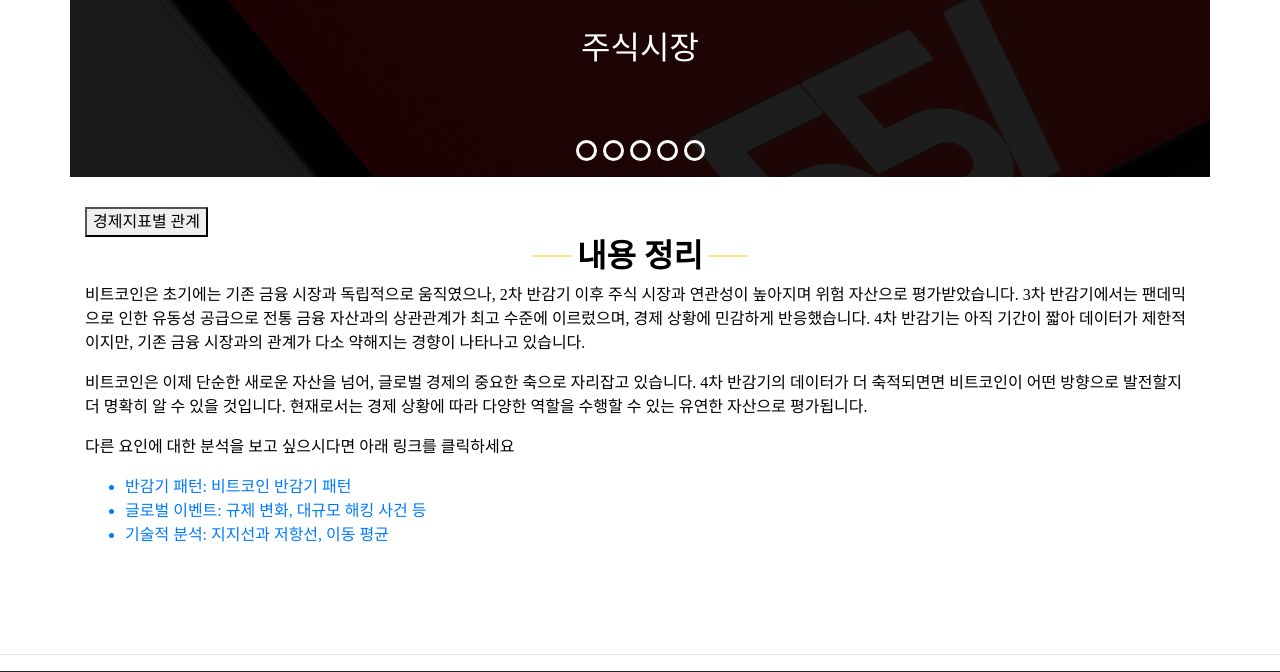
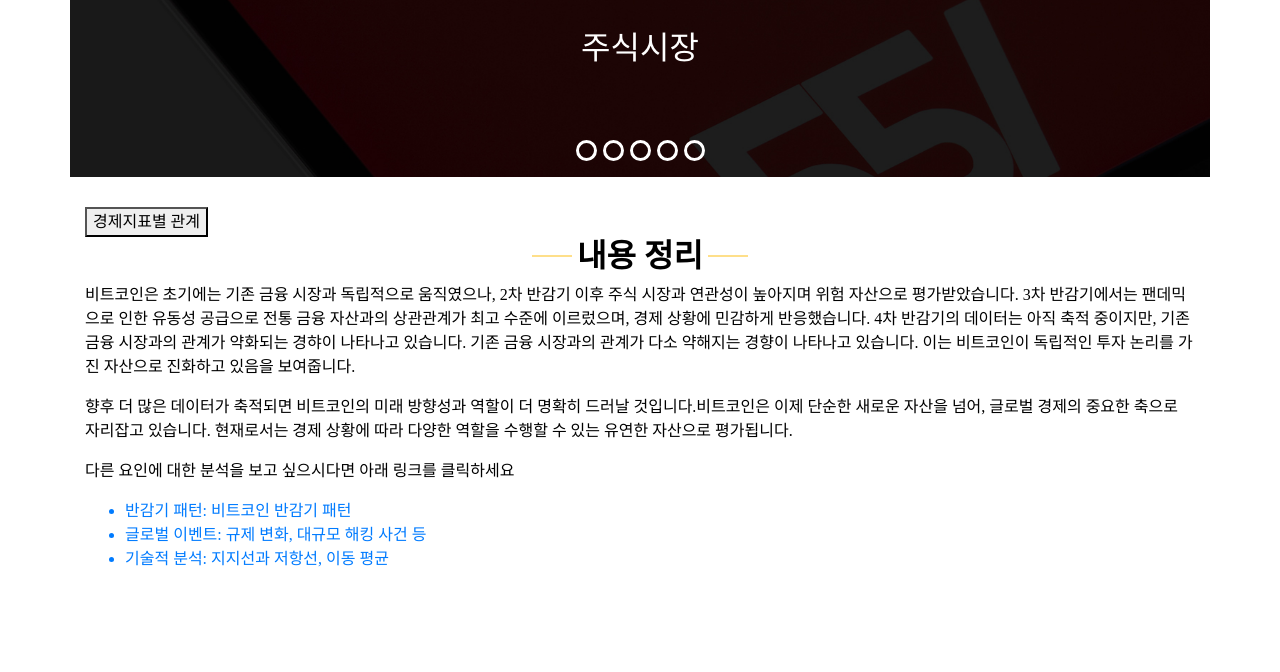
Before and after one commit to saab9699-minsu/final_project2, a Django app: template templates/corr.html in a window 1280 px wide. Shown: the part 839-1511 px from the top of the page. Run offline with Django 5.2, Linux system fonts and the light colour scheme; the template is opened without the code that fills it, so the values that code supplies are empty; some libraries are stand-ins or nearby versions; some web fonts are replaced.

Commit message:
corr template 수정,  views portfolio price수정

```diff
--- a/templates/corr.html
+++ b/templates/corr.html
@@ -255,34 +255,50 @@
             <div id="compoundInterest" style="display: none;">
                 <div class="detail-box">
                   <h4>1. 주식시장(wilshire 5000, buffet 지수)</h4>
-                  <p>
-                    초기에는 주식 시장과의 연관서의 낮았으나, 2차 반감기부터 위험 자산으로 평가받으며 상관관계가 강화되었습니다. 3차 반감기에서는 팬데믹으로 인한 유동성 공급이 상관관계를 최고 수준으로 끌어올렸습니다.
-                    4차 반감기에서는 상관관계가 0.24로 크게 감소하며, 주식 시장보다 글로벌 경제 심리와 투자 요인에 더 민감하게 반응했습니다. 각 반감기별 상관관계 변화는 비트코인이 경제적 맥락에 따라 다르게 작용하는 자산임을 보여줍니다.
-                  </p>
+                  <ul>
+                    <li>1차 반감기 : 주식 시장과의 연관성은 낮았습니다.</li>
+                    <li>2차 반감기 : 위험 자산으로 평가받으며 상관관계가 강화되었습니다.</li>
+                    <li>3차 반감기 : 팬데믹으로 인한 유동성 공급이 상관관계를 최고 수준으로 끌어올렸습니다.</li>
+                    <li>4차 반감기 : Wilshire 5000과의 상관관계가 0.24로 감소하며, Buffet 지수와도 유사한 감소세를 보였고, 주식 시장보다 글로벌 경제 심리와 투자 요인에 더 민감하게 반응했습니다.</li>
+                  </ul>
+                  <p>각 반감기별 상관관계 변화는 비트코인이 경제적 맥락에 따라 다르게 작용하는 자산임을 보여줍니다.</p>
+
 
                   <h4>2. 경제 성장(GDP, 경제성장률)</h4>
-                  <p>
-                    초기에는 경제 성장과 연관성이 낮았으나, 2차 반감기 이후 투자 대안으로 주목받으며 상관관계가 증가했습니다. 3차 반감기에서는 팬데믹의 유동성 공급으로 경제 성장보다 투자 심리와 유동성의 영향을 더 크게 받았습니다.
-                    4차 반감기에서는 GDP와 경제 성장률 모두 음의 상관관계를 보이며, 전통 경제 지표와의 연관성이 약화되었습니다. 이는 비트코인이 경제 성장에 의존하기보다 글로벌 심리와 정책 변화에 더 민감한 자산으로 진화했음을 나타냅니다.
-                  </p>
+                  <ul>
+                    <li>1차 반감기 : GDP와는 중간 수준(0.47)으로 어느 정도 상호 작용을 했고, 경제 성장률과는 약한 수준(0.01)의 연관성을 보였습니다.</li>
+                    <li>2차 반감기 : 투자 대안으로 주목받으며 상관관계가 증가했습니다.</li>
+                    <li>3차 반감기 : GDP와 경제성장률 모두 낮은 수준의 상관관계를 보이며, 팬데믹의 유동성 공급으로 경제 성장보다 투자 심리와 유동성의 영향을 더 크게 받았습니다.</li>
+                    <li>3차 반감기 : GDP와 경제 성장률 모두 음의 상관관계(-0.28)를 보이며, 전통 경제지표와의 연관성이 약화되었습니다.</li>
+                  </ul>
+                  <p>비트코인이 경제 성장에 의존하기보다 글로벌 심리와 정책 변화에 더 민감한 자산으로 진화했음을 나타냅니다.</p>
 
                   <h4>3. 물가(소비자물가지수, 생산자물가지수, 물가 상승률)</h4>
-                  <p>
-                    초기에는 소비자물가지수와 중간 정도의 상관관계를 보이며(0.58), 물가 상승에 민감한 대체 자산을 주목받기 시작했습니다. 2차 반감기에서는 소비자물가지수와 생산자물가지수와의 상관관계가 높아졌으나, 물가상승률과는 거의 무관했습니다.
-                    3차 반감기에서는 물가 상승률과의 상관관계가 0.40으로 강화되었으며, 투자 심리와 유동성이 주요 요인으로 작용했습니다. 4차 반감기에서는 소비자물가지수, 생산자물가지수, 물가 상승률 모두 약한 연관성을 보이며, 다른 거시 경제 요인에 더 민감하게 반응했습니다.
-                  </p>
+                  <ul>
+                    <li>1차 반감기 : 소지자물가지수와 중간정도(0.58)의 상관관계를 보이며, 물가 상승에 민감한 대체 자산으로 주목받기 시작했습니다.</li>
+                    <li>2차 반감기 : 소비자물가지수와 생산자물가지수의 상관관계가 높아졌으나, 물가 상승과는 거의 무관했습니다.</li>
+                    <li>3차 반감기 : 물가 상승률과의 상관관계가 0.40으로 강화되었으며 투자 심리와 유동성이 주요 요인으로 작용했습니다.</li>
+                    <li>3차 반감기 : 소비자물가지수, 생산자물가지수, 물가 상승률 모두 약한 연관성을 보이며, 다른 거시 경제 요인에 더 민감하게 반응했습니다.</li>
+                  </ul>
+                  <p>비트코인은 인플레이션 방어 자산에서 점차 복합적 경제 요인에 반응하는 자산으로 진화하고 있습니다. </p>
 
                   <h4>4. 통화 정책(기준금리, 통화량, 환율)</h4>
-                  <p>
-                    초기에는 금리와 통화량과의 상관관계가 낮았으나, 2차 반감기부터 통화 정책 변화에 민감하게 반응하며 상관관계가 강화되었습니다. 3차 반감기에서는 팬데믹으로 인한 대규모 유동성 공급이 비트코인의 가격 상승을 주도하며, 통화 정책보다 투자 심리가 주요 요인으로 작용했습니다.
-                    4차 반감기에서는 금리와 통화량보다 환율과의 상관관계가 강화되며, 글로벌 경제 심리가 비트코인 가격에 더 큰 영향을 미쳤습니다. 각 반감기별 변화하는 비트코인이 경제적 맥락에 따라 다르게 반응하며, 점차 글로벌 경제 요인에 민감한 자산으로 진화하고 있음을 보여줍니다.
-                  </p>
+                  <ul>
+                    <li>1차 반감기 : 금리와 통화량, 환율과이 상관관계가 낮았습니다.</li>
+                    <li>2차 반감기 : 통화 정책 변화에 민감하게 만응하며 상관관계가 강화되었지만, 환율과의 상관관계는 0.07로 낮았습니다.</li>
+                    <li>3차 반감기 : 팬데믹으로 인한 대규모 유동성 공급이 비트코인 가격 상승을 주도하며, 통화 정책보다 투자 심리가 주요 요인으로 작용했습니다.</li>
+                    <li>3차 반감기 : 금리와 통화량보다 환율과의 상관관계가 강화되며, 글로벌 경제 심리가 비트코인 가격에 더 큰 영향을 미쳤습니다.</li>
+                  </ul>
+                  <p>각 반감기별 변화하는 비트코인이 경제적 맥락에 따라 다르게 반응하며, 점차 글로벌 경제 요인에 민감한 자산으로 진화하고 있음을 보여줍니다.</p>
 
                   <h4>5. 안전 자산(금 가격, 채권)</h4>
-                  <p>
-                    초기에는 금과 채권과의 연관성이 낮았으나, 2차 반감기부터 안정적 투자 대안으로 평가받으며 상관관계가 강화되었습니다. 3차 반감기에서는 팬데믹으로 인한 유동성 공급이 주요 요인으로 작용하며 금과의 동조화는 약화되고, 채권과는 음의 상관관계를 보였습니다.
-                    4차 반감기에서는 금과의 상관관계가 거의 사라진 반면(0.02), 체권과의 상관관계가 상승(0.52)하며 안전 자산으로서의 역할을 일부 수행했습니다. 각 반감기별 상관관계 변화는 비트코인이 경제적 맥랙에 따라 다르게 반응하며, 독립적인 투자 논리를 가진 자산으로 진화하고 있음을 보여줍니다.
-                  </p>
+                  <ul>
+                    <li>1차 반감기 : 금과 채권과의 연관성이 낮았습니다.</li>
+                    <li>2차 반감기 : 안정적 투자 대안으로 평가받으며 상관관계가 강화되었습니다.</li>
+                    <li>3차 반감기 : 팬데믹으로 인한 유동성 공급이 주요 요인으로 작용하며 금과의 동조화는 약화되고, 채권과는 음의 상관관계를 보였습니다.</li>
+                    <li>3차 반감기 : 금과의 상관관계가 거의 사라진 반면(0.02), 체권과의 상관관계가 상승(0.52)하며 안전 자산으로서의 역할을 일부 수행했습니다.</li>
+                  </ul>
+                  <p>각 반감기별 상관관계 변화는 비트코인이 경제적 맥랙에 따라 다르게 반응하며, 독립적인 투자 논리를 가진 자산으로 진화하고 있음을 보여줍니다.</p>
 
                 </div>
             </div>
@@ -294,11 +310,10 @@
     <div class="container">
       <p>
         비트코인은 초기에는 기존 금융 시장과 독립적으로 움직였으나, 2차 반감기 이후 주식 시장과 연관성이 높아지며 위험 자산으로 평가받았습니다. 3차 반감기에서는 팬데믹으로 인한 유동성 공급으로 전통 금융 자산과의 상관관계가 최고 수준에 이르렀으며, 경제 상황에 민감하게 반응했습니다.
-        4차 반감기는 아직 기간이 짧아 데이터가 제한적이지만, 기존 금융 시장과의 관계가 다소 약해지는 경향이 나타나고 있습니다.
+        4차 반감기의 데이터는 아직 축적 중이지만, 기존 금융 시장과의 관계가 약화되는 경햐이 나타나고 있습니다. 기존 금융 시장과의 관계가 다소 약해지는 경향이 나타나고 있습니다. 이는 비트코인이 독립적인 투자 논리를 가진 자산으로 진화하고 있음을 보여줍니다.
       </p>
       <p>
-        비트코인은 이제 단순한 새로운 자산을 넘어, 글로벌 경제의 중요한 축으로 자리잡고 있습니다. 4차 반감기의 데이터가 더 축적되면면 비트코인이 어떤 방향으로 발전할지 더 명확히 알 수 있을 것입니다.
-        현재로서는 경제 상황에 따라 다양한 역할을 수행할 수 있는 유연한 자산으로 평가됩니다.
+        향후 더 많은 데이터가 축적되면 비트코인의 미래 방향성과 역할이 더 명확히 드러날 것입니다.비트코인은 이제 단순한 새로운 자산을 넘어, 글로벌 경제의 중요한 축으로 자리잡고 있습니다. 현재로서는 경제 상황에 따라 다양한 역할을 수행할 수 있는 유연한 자산으로 평가됩니다.
       </p>
 
       <p>
```
Also changed, not shown: Test/views.py (+23 -23 lines).
